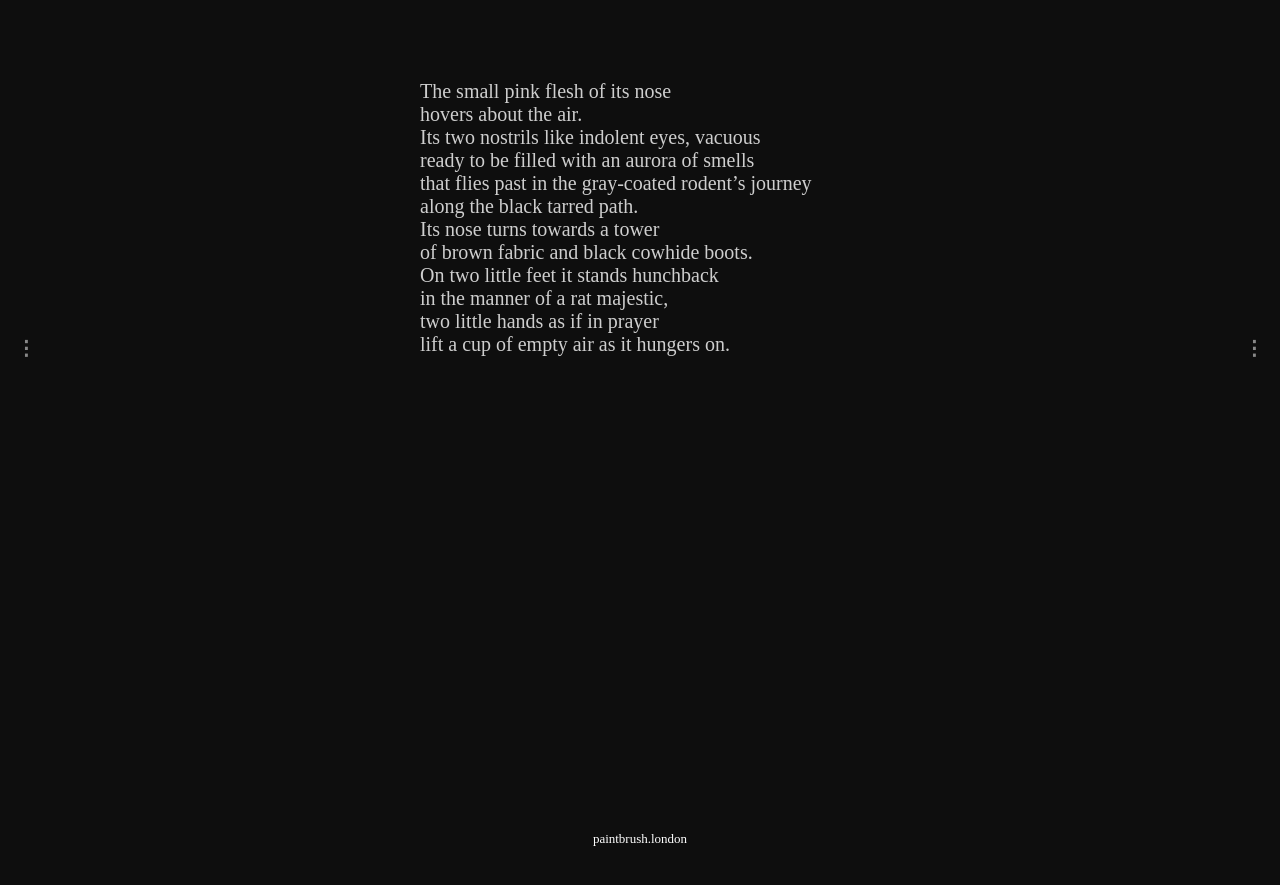
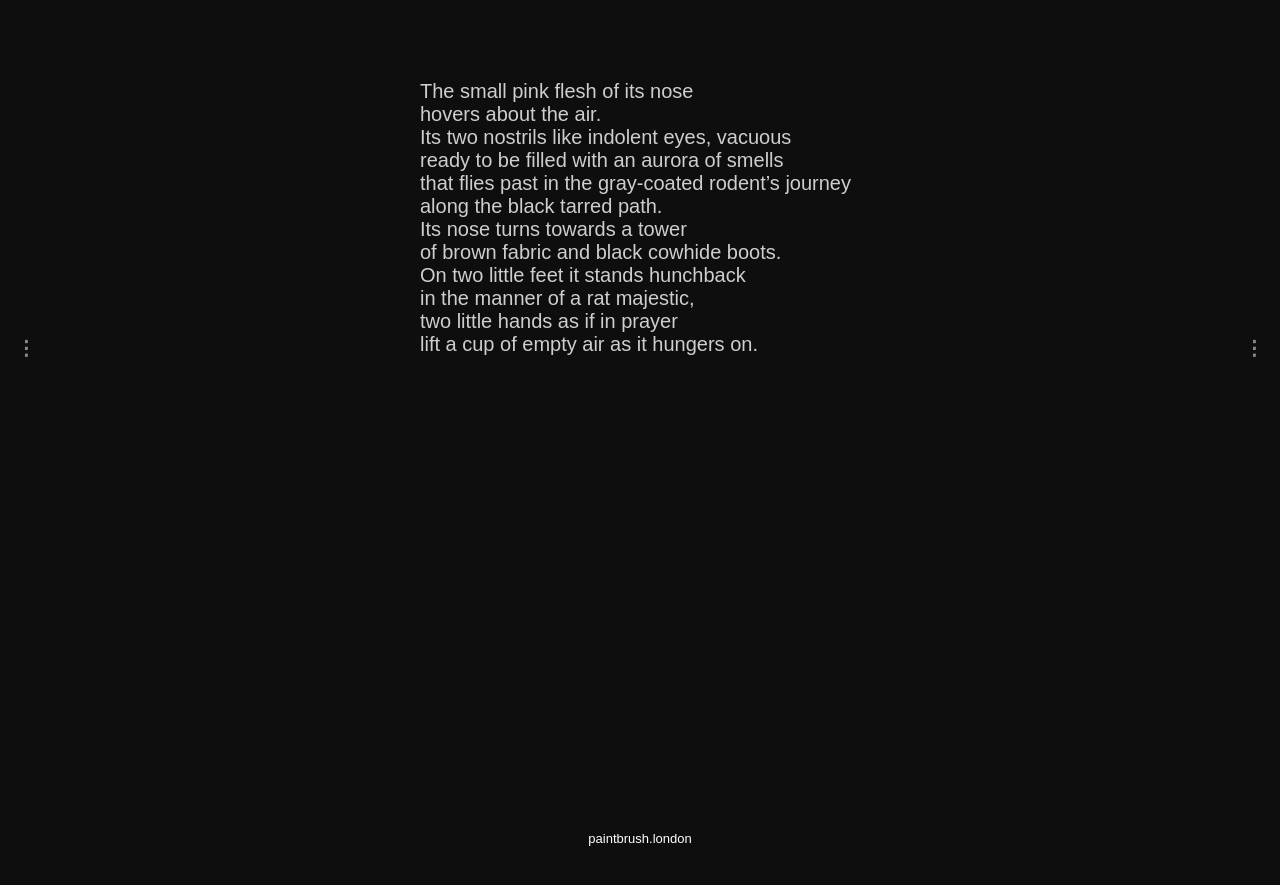
Before and after one commit to hafizzainal/hafizzainal.github.io, a Jekyll site: the page built from index.md, in a window 1280 px wide. Shown: the top 885 px of the page. Built offline with Jekyll 4.4.1, drawn with Linux system fonts in a browser that asks for light colours; our own code applies the rules of GitHub Pages for plain Markdown files.

Commit message:
Update default.html

```diff
--- a/_layouts/default.html
+++ b/_layouts/default.html
@@ -12,7 +12,7 @@
 @import url(https://fonts.googleapis.com/css?family=Hind+Siliguri);
 
 body {
-    font-family: 'Hind Siliguri', 'sans-serif';
+    font-family: 'Hind Siliguri', sans-serif;
     margin: 0;
     color: #cecece;
     background-color: #0e0e0e;
```
